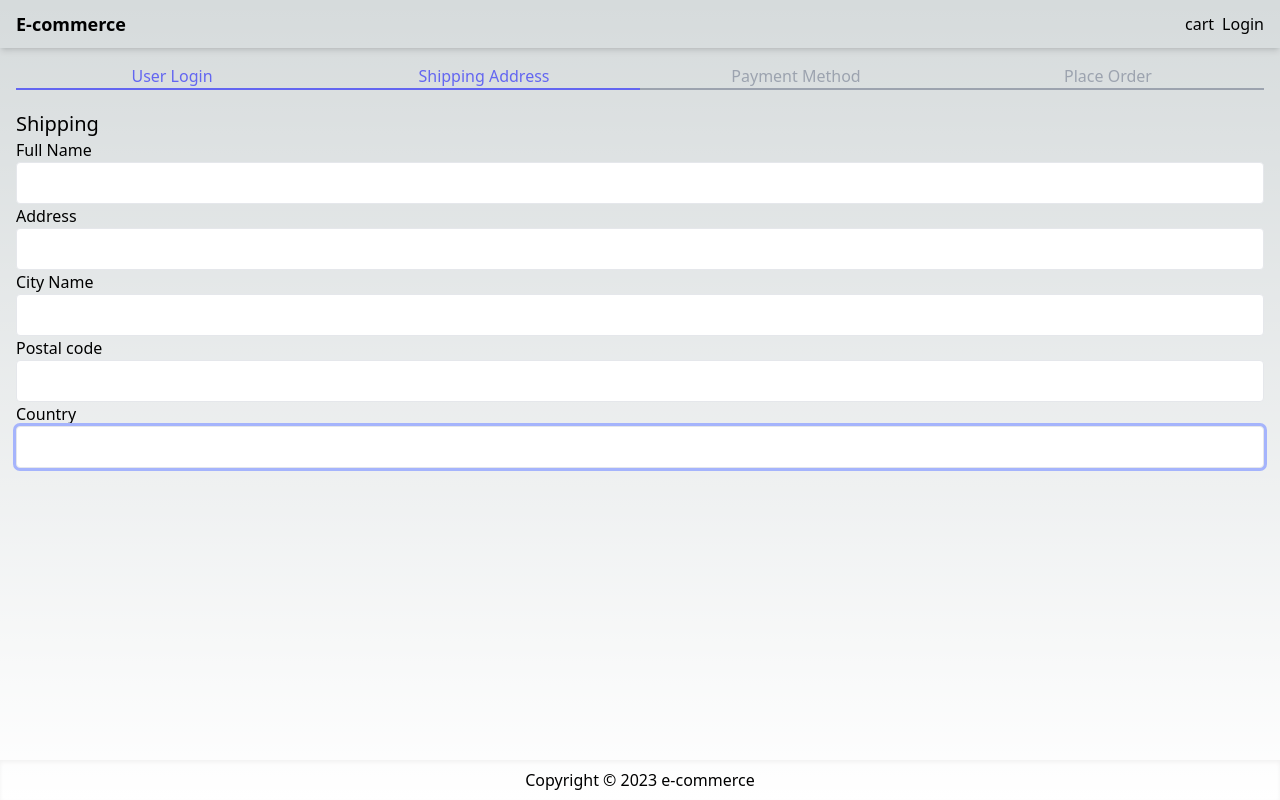
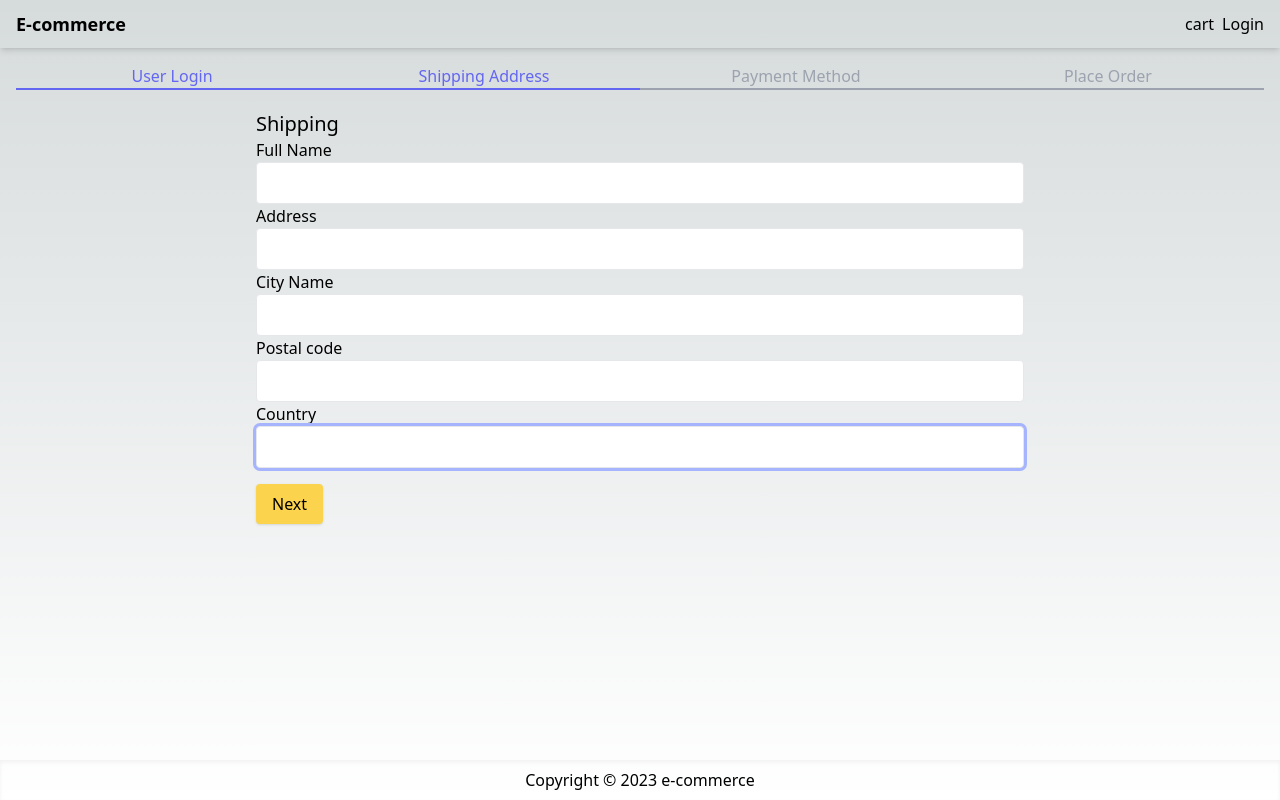
Before and after one commit to BabulKumar2022/e-commerce-next-23, a Next.js app: page /shipping in a window 1280 px wide. Built offline with nearby package versions, Linux system fonts and the light colour scheme; no server answers.

Commit message:
shipping

```diff
--- a/pages/shipping.js
+++ b/pages/shipping.js
@@ -1,6 +1,8 @@
 import CheckOutWizard from '@/components/CheckOutWizard';
 import Layout from '@/components/Layout';
-import React from 'react'
+import { Store } from '@/utils/Store';
+import Cookies from 'js-cookie';
+import React, { useContext, useEffect } from 'react'
 import { useForm } from 'react-hook-form';
 
 const ShippingScreen = () => {
@@ -8,17 +10,45 @@ const ShippingScreen = () => {
     handleSubmit,
     register,
     formState: {errors},
-    setValue,
-    getValue
+    setValue
+  } = useForm();
 
-  } = useForm();
-  const submitHandler = () =>{
+  const {state, dispatch} = useContext(Store);
+  const {cart} = state;
+  const {shippingAddress} = cart;
 
+  useEffect(() => {
+    setValue('fullName', shippingAddress.fullName);
+    // setValue('address', shippingAddress.address);
+    // setValue('city', shippingAddress.city);
+    // setValue('postalCode', shippingAddress.postalCode);
+    // setValue('country', shippingAddress.country);
+  },[setValue, shippingAddress]);
+
+  const submitHandler = ({fullName, address, city, postalCode, country}) =>{
+    dispatch({
+      type: 'SAVE_SHIPPING_ADDRESS',
+      payload: { fullName, address, city, postalCode, country},
+
+    });
+    Cookies.set(
+      'cart',
+      JSON.stringify({
+        ...cart,
+        shippingAddress: {
+          fullName,
+          address,
+          city,
+          postalCode,
+          country
+        },
+      })
+    );
   }
   return (
     <Layout title="Shipping Address">
         <CheckOutWizard activeStep={1}/>
-        <from className="mx-auto max-w-screen-md"
+        <form className="mx-auto max-w-screen-md"
         onSubmit={handleSubmit(submitHandler)}
         >
           <h1 className='md-4 text-xl'>Shipping</h1>
@@ -52,7 +82,7 @@ const ShippingScreen = () => {
             id="postalCode"
             autoFocus
             {...register('postalCode', {required: "Please enter city name"})}/>
-            {errors.city && ( <div className='text-red-500'>{errors.city.message}</div>)}
+            {errors.postalCode && ( <div className='text-red-500'>{errors.city.message}</div>)}
           </div>
           <div className="md-4">
             <label htmlFor="country">Country</label>
@@ -62,7 +92,10 @@ const ShippingScreen = () => {
             {...register('country', {required: "Please enter country"})}/>
             {errors.country && ( <div className='text-red-500'>{errors.country.message}</div>)}
           </div>
-        </from>
+          <div className="mt-4 flex justify-between">
+              <button className='primary-button'>Next</button>
+          </div>
+        </form>
     </Layout>
   )
 }
--- a/utils/Store.js
+++ b/utils/Store.js
@@ -7,7 +7,7 @@ export const Store = createContext();
 const initialState = {
     cart: Cookies.get('cart') ? JSON.parse(Cookies.get('cart'))
     :
-    {cartItems: []},
+    {cartItems: [], shippingAddress: {}},
 };
 function reducer(state, action){
     switch (action.type){
@@ -37,8 +37,19 @@ function reducer(state, action){
                     shippingAddress:  {location: {}},
                     paymentMethod: '',
 
-                }
-            }
+                },
+            };
+            case 'SAVE_SHIPPING_ADDRESS':
+                return{
+                    ...state,
+                    cart: {
+                        ...state.cart,
+                        shippingAddress: {
+                            ...state.cart.shippingAddress,
+                            ...action.payload,
+                        },
+                    },
+                };
         default:
             return state;
     }
```
